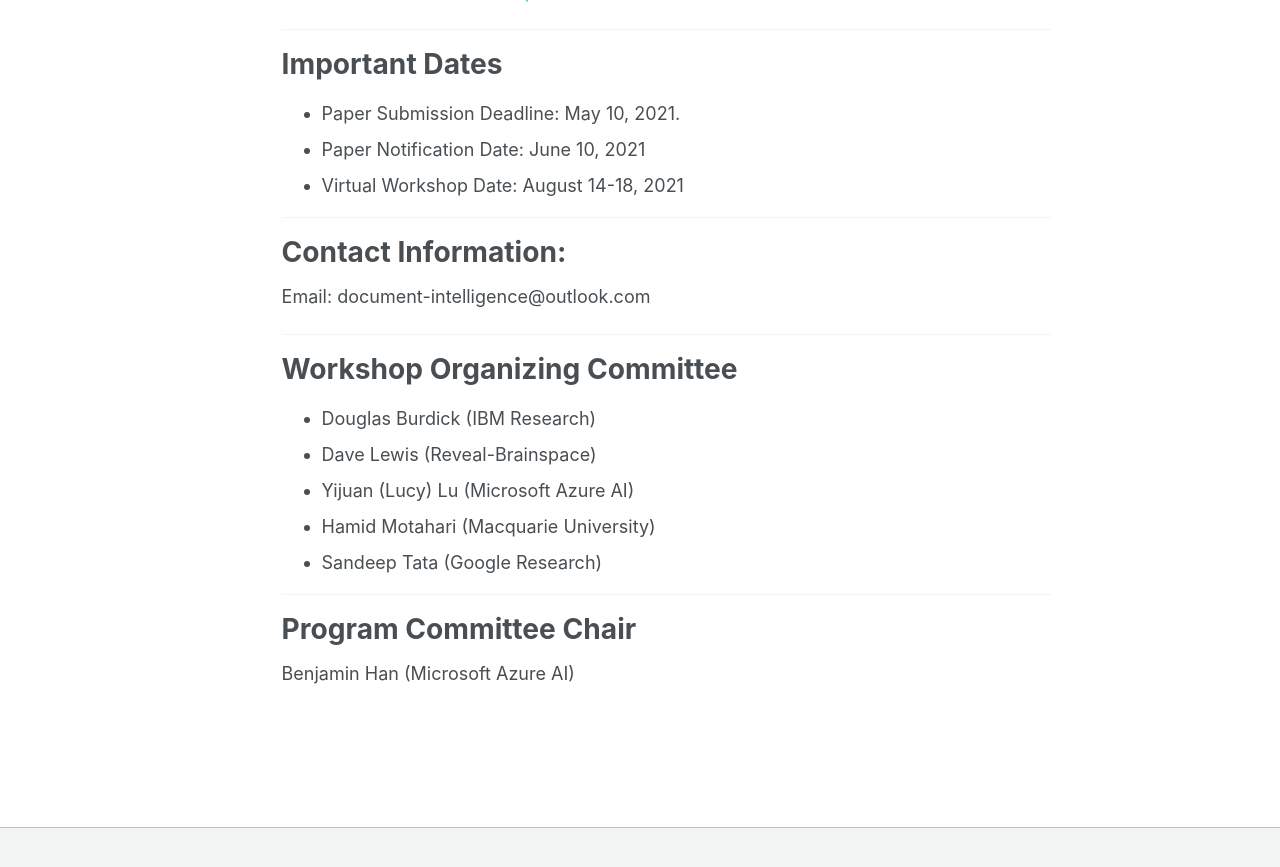
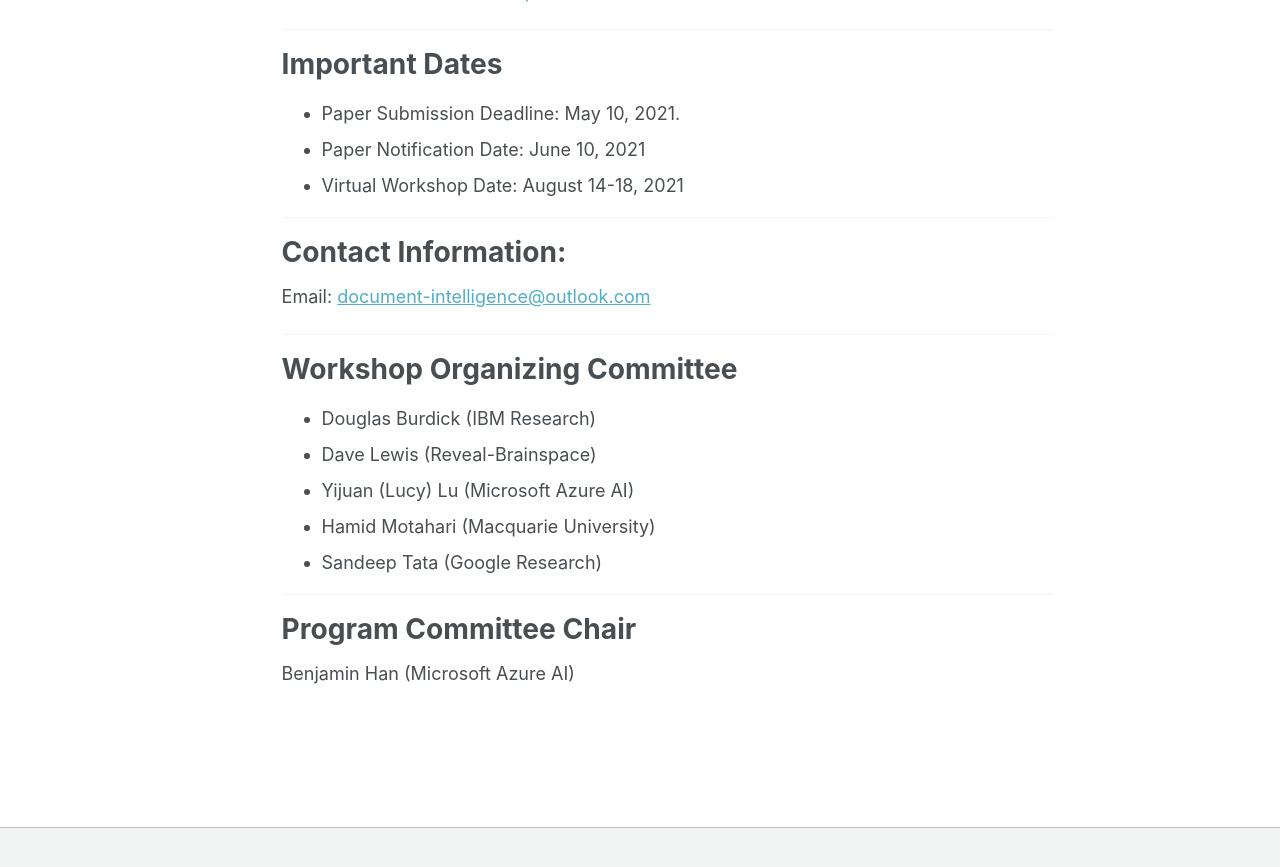
Before and after one commit to document-intelligence/DI-2022, a Jekyll site: the page built from _pages/cfp.md, in a window 1280 px wide and 900 px high, scrolled down 2313 px. Shown: the top 867 px of the window. Built offline with Jekyll 4.4.1, drawn with Linux system fonts in a browser that asks for light colours; part of the change alters nothing that is shown.

Commit message:
Update cfp.md

```diff
--- a/_pages/cfp.md
+++ b/_pages/cfp.md
@@ -63,7 +63,7 @@ Document Intelligence.
 
 # Workshop Website
 
-[https://aka.ms/di-2021](https://aka.ms/di-2021)
+<https://aka.ms/di-2021>
 
 ------
 
@@ -77,7 +77,7 @@ The review process is double-blind. The submitted contributions will be peer-rev
 
 # Submission URL
 
-Microsoft Research CMT: [https://cmt3.research.microsoft.com/DI2021](https://cmt3.research.microsoft.com/DI2021)
+Microsoft Research CMT: <https://cmt3.research.microsoft.com/DI2021>
 
 ------
 
@@ -91,7 +91,7 @@ Microsoft Research CMT: [https://cmt3.research.microsoft.com/DI2021](https://cmt
 
 # Contact Information:
 
-Email: document-intelligence@outlook.com
+Email: <document-intelligence@outlook.com>
 
 ------
 
```
